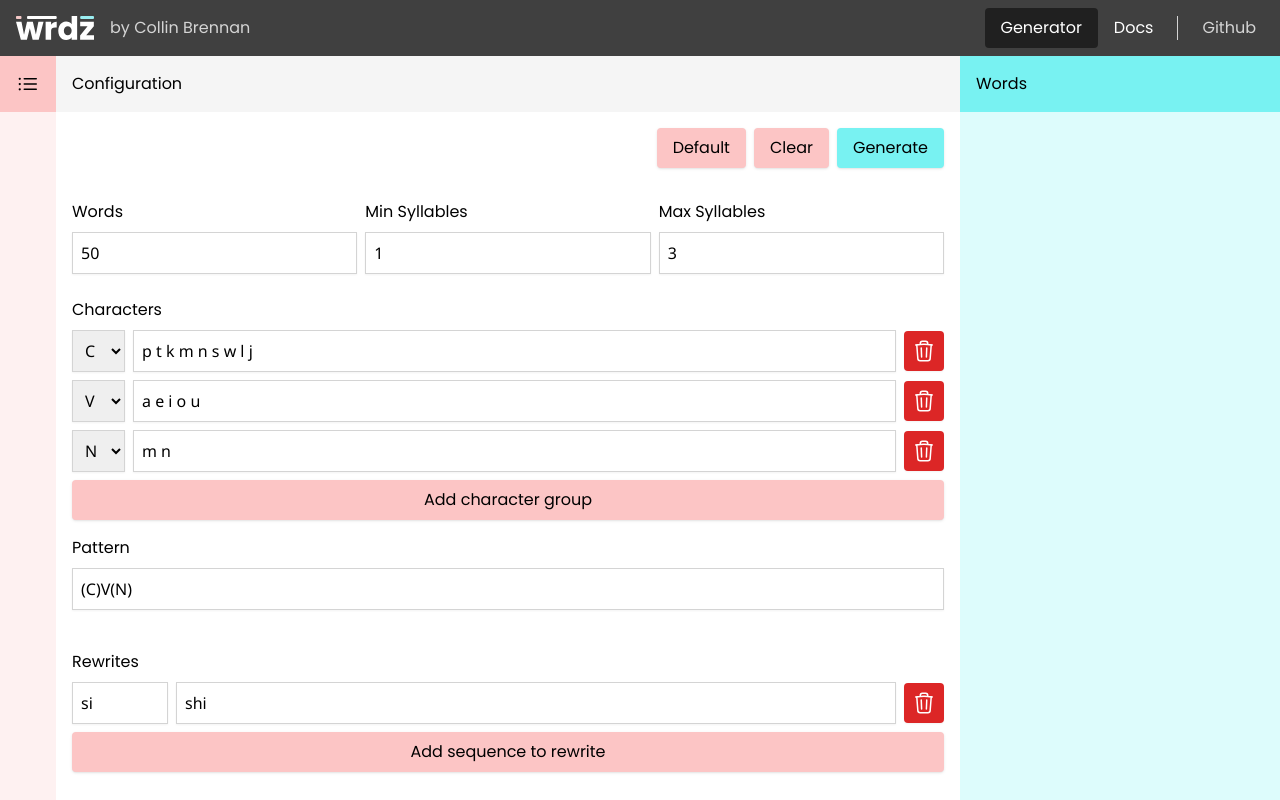
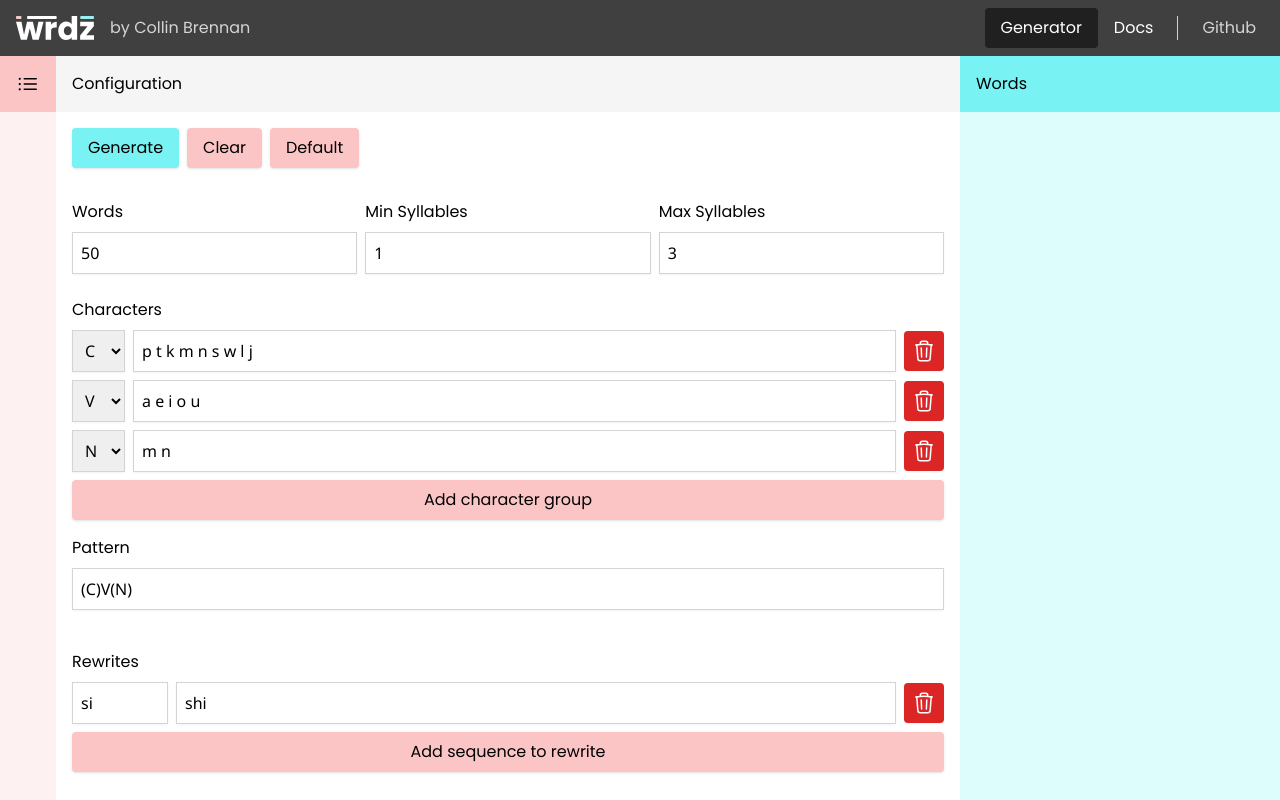
Before and after one commit to CollinBrennan/word-generator, a React (Vite) app: page / in a window 1280 px wide. Built offline with nearby package versions, Linux system fonts and the light colour scheme.

Commit message:
Minor style change

```diff
--- a/src/components/Form.tsx
+++ b/src/components/Form.tsx
@@ -148,7 +148,19 @@ function Form({ onSubmit }: FormProps) {
         <div className="bg-neutral-100 p-4">Configuration</div>
         <div className="md:h-[calc(100vh-7rem)] overflow-y-auto p-4">
           <form className="flex flex-col" onSubmit={handleSubmit(onSubmit)}>
-            <div className="flex justify-end pb-8 gap-2">
+            <div className="flex pb-8 gap-2">
+              <input
+                className="bg-primary px-4 py-2 rounded cursor-pointer shadow"
+                type="submit"
+                value="Generate"
+              />
+              <button
+                onClick={() => reset(clearedFormValues)}
+                type="button"
+                className="bg-secondary  px-4 py-2 rounded cursor-pointer shadow"
+              >
+                Clear
+              </button>
               <button
                 onClick={() => reset(defaultFormValues)}
                 type="button"
@@ -156,18 +168,6 @@ function Form({ onSubmit }: FormProps) {
               >
                 Default
               </button>
-              <button
-                onClick={() => reset(clearedFormValues)}
-                type="button"
-                className="bg-secondary  px-4 py-2 rounded cursor-pointer shadow"
-              >
-                Clear
-              </button>
-              <input
-                className="bg-primary px-4 py-2 rounded cursor-pointer shadow"
-                type="submit"
-                value="Generate"
-              />
             </div>
 
             <div className="grid grid-cols-3 gap-2 pb-4">
--- a/src/components/Navbar.tsx
+++ b/src/components/Navbar.tsx
@@ -30,7 +30,7 @@ function Navbar() {
     <div className="bg-neutral-700 text-background">
       <nav className="relative flex justify-between items-center px-4 py-2">
         <h1 className="flex items-center text-neutral-300 gap-4">
-          <img src={logo} className="h-6" />
+          <img src={logo} className="h-6" alt="Wrdz" />
           by Collin Brennan
         </h1>
 
@@ -52,7 +52,7 @@ function Navbar() {
                   <a
                     key={index}
                     onClick={() => handleNavigate(page.path)}
-                    className="px-4 py-2"
+                    className="px-4 py-2 cursor-pointer"
                   >
                     {page.name}
                   </a>
```
